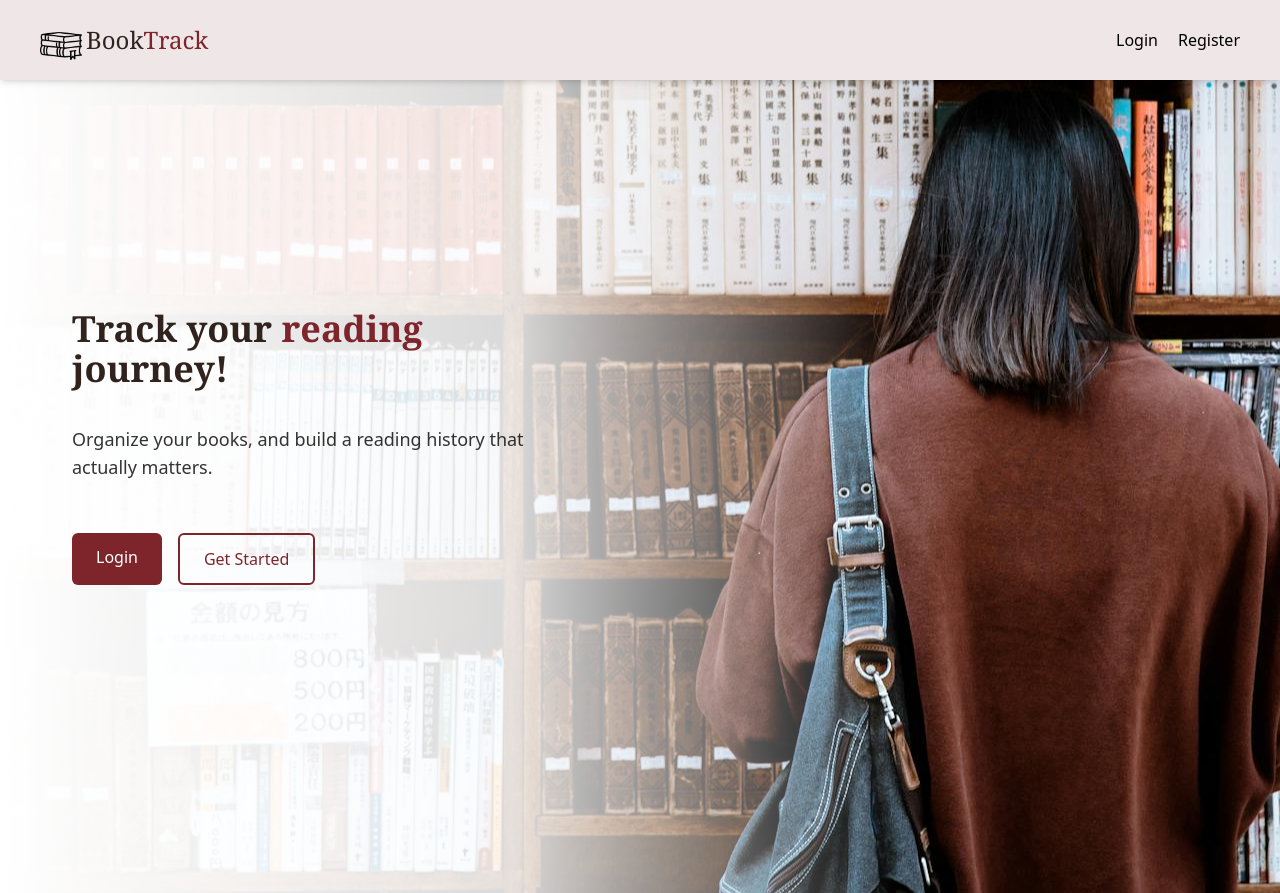
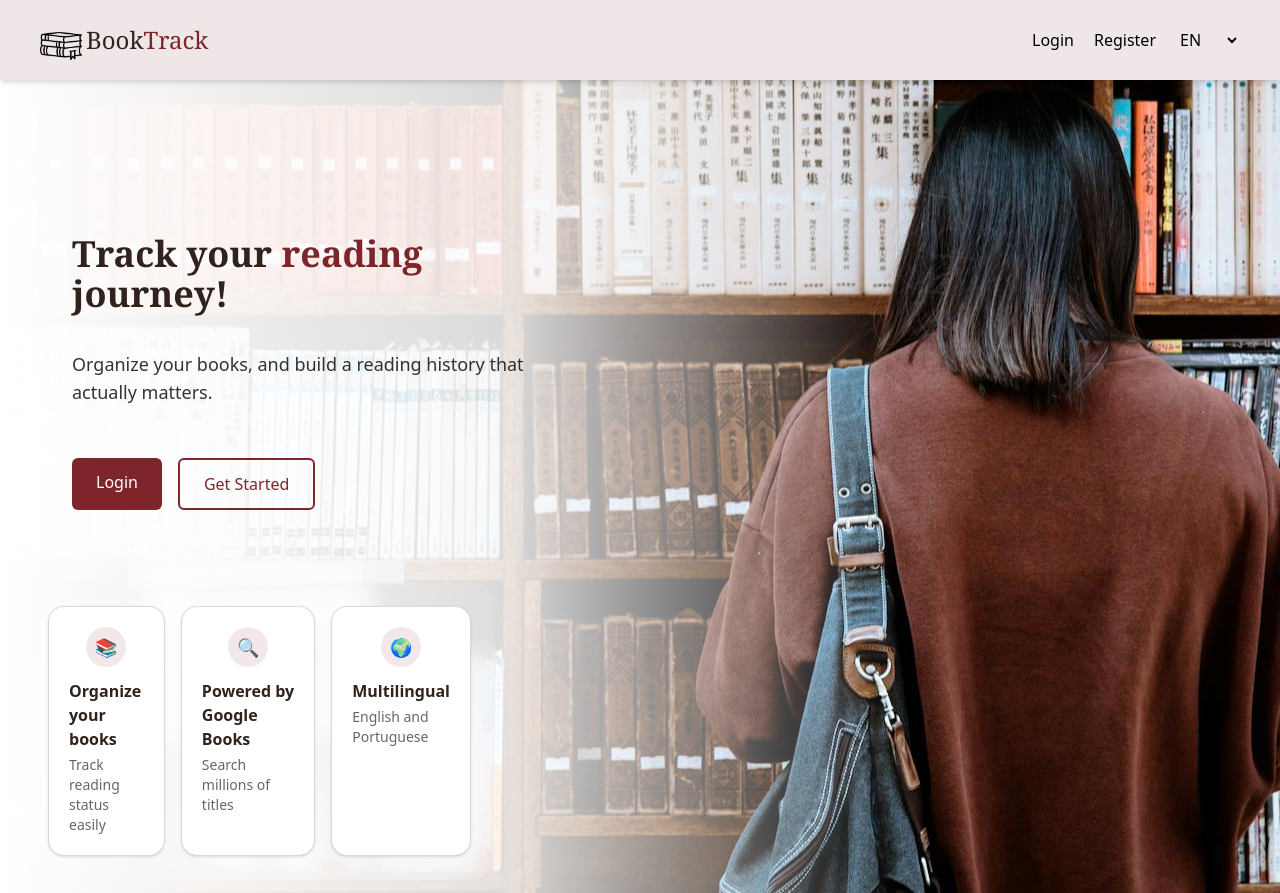
Before and after one commit to felipegs0/Booktracker, a Flask app: page / in a window 1280 px wide. Run offline with Flask 3, Linux system fonts and the light colour scheme.

Commit message:
feat: add language selector and translations system

```diff
--- a/app.py
+++ b/app.py
@@ -2,6 +2,7 @@ from flask import Flask, flash, redirect, render_template, request, session
 from flask_session import Session
 from werkzeug.security import check_password_hash, generate_password_hash
 import requests
+from translations import translations
 
 import sqlite3
 
@@ -22,6 +23,23 @@ def get_db():
     conn = sqlite3.connect("booktrack.db")
     conn.row_factory = sqlite3.Row
     return conn
+
+@app.context_processor
+def inject_translations():
+    lang = session.get("lang", "en")
+    return {
+        "t": translations.get(lang, translations["en"])
+    }
+
+@app.route("/set-language", methods=["POST"])
+def set_language():
+    lang = request.form.get("language")
+
+    if lang in ["en", "pt-br"]:
+        session["lang"] = lang
+
+    return redirect(request.referrer or "/")
+
 
 @app.route("/")
 def index():
--- a/templates/index.html
+++ b/templates/index.html
@@ -13,20 +13,71 @@
             </div>
             <div class="flex gap-5 justify-center items-center">
                 <a href="/login" class="hover:underline">Login</a>
-                <a href="/register" class="hover:underline">Register</a>
+                <a href="/register" class="hover:underline">{{ t.index_register }}</a>
+                <form action="/set-language" method="POST">
+                    <select name="language" onchange="this.form.submit()">
+                        <option value="en" {% if session.get("lang", "en") == "en" %}selected{% endif %}>EN</option>
+                        <option value="pt-br" {% if session.get("lang") == "pt-br" %}selected{% endif %}>PT-BR</option>
+                    </select>
+                </form>
             </div>
+
         </nav>
     </header>
-    <main class="main-index w-[100%] overflow-hidden flex items-center align-middle pl-6">
-        <div class="flex flex-col gap-5 max-w-xl px-12">
-            <h1 class="text-4xl font-serif font-semibold mb-4 text-[#30231D]">Track your <span class="text-[#7E252C]">reading</span> journey!</h1>
-            <p class="text-lg text-black/80 mb-8">Organize your books, and build
-                a reading history that actually matters.</p>
+    <main class="main-index min-w-full overflow-hidden flex flex-col justify-center pl-6 pt-[80px]">
+        <div class="flex flex-col gap-5 max-w-xl px-12 mt-35">
+            <h1 class="text-4xl font-serif font-semibold mb-4 text-[#30231D]">{{ t.index_title.normal }} <span class="text-[#7E252C]">{{ t.index_title.highlight }}</span> {{ t.index_title.final }}</h1>
+            <p class="text-lg text-black/80 mb-8">{{ t.index_subtitle }}</p>
             <div class="flex gap-4">
                 <a href="/login" class="px-6 py-3 bg-[#7E252C] rounded-md font-medium hover:bg-[#661f25] transition text-white">Login</a>
-                <a href="/register" class="px-6 py-3 border-2 text-[#7E252C] border-[#7E252C] rounded-md font-medium hover:bg-[#7E252C] hover:text-white transition">Get Started</a>
+                <a href="/register" class="px-6 py-3 border-2 text-[#7E252C] border-[#7E252C] rounded-md font-medium hover:bg-[#7E252C] hover:text-white transition">{{ t.index_register_button }}</a>
             </div>
+
         </div>
+
+        <section class="mt-18">
+  <div class="bg-white/10 backdrop-blur-md rounded-3xl p-6 flex gap-4 w-[37.5%]">
+
+    <div class="p-5 w-52 rounded-2xl bg-white border border-black/15 shadow-sm hover:shadow-md transition">
+            <div class="w-10 h-10 mx-auto mb-3 flex items-center justify-center rounded-full bg-[#7E252C]/10 text-[#7E252C] text-lg">
+                📚
+            </div>
+            <h3 class="font-semibold text-base text-[#30231D]">
+                {{ t.index_card1.title }}
+            </h3>
+            <p class="text-sm text-black/60 mt-1">
+                {{ t.index_card1.subtitle }}
+            </p>
+        </div>
+
+
+        <div class="p-5 rounded-2xl bg-white border border-black/15 shadow-sm hover:shadow-md transition">
+            <div class="w-10 h-10 mb-3 mx-auto flex items-center justify-center rounded-full bg-[#7E252C]/10 text-[#7E252C] text-lg">
+                🔍
+            </div>
+            <h3 class="font-semibold text-base text-[#30231D]">
+                {{ t.index_card2.title }}
+            </h3>
+            <p class="text-sm text-black/60 mt-1">
+                 {{ t.index_card2.subtitle }}
+            </p>
+        </div>
+
+        <div class="p-5 w-48 rounded-2xl bg-white border border-black/15 shadow-sm hover:shadow-md transition">
+            <div class="w-10 h-10 mb-3 mx-auto flex items-center justify-center rounded-full bg-[#7E252C]/10 text-[#7E252C] text-lg">
+                🌍
+            </div>
+            <h3 class="font-semibold text-base text-[#30231D]">
+                {{ t.index_card3.title }}
+            </h3>
+            <p class="text-sm text-black/60 mt-1">
+                 {{ t.index_card3.subtitle }}
+            </p>
+        </div>
+
+  </div>
+</section>
+
     </main>
 </body>
 {% endblock %}
--- /dev/null
+++ b/translations.py
@@ -0,0 +1,190 @@
+translations = {
+    "en": {
+        "welcome": "Welcome",
+        "welcome_back": "Welcome back",
+        "tagline": "Track and organize your reading journey.",
+        "add_book": "Add a book",
+        "add_first_book": "Add your first book",
+        "finished_books": "Finished Books",
+        "reading_books": "Reading Books",
+        "to_read_books": "To Read Books",
+        "logout": "Logout",
+        "no_books_title": "You haven't added any books yet",
+        "no_books_subtitle": "Start building your reading history by adding your first book",
+
+        "index_register_button": "Get Started",
+        "index_register": "Register",
+        "index_title": {
+            "normal": "Track your",
+            "highlight": "reading",
+            "final": "journey!"
+        },
+        "index_subtitle": "Organize your books, and build a reading history that actually matters.",
+        "index_card1": {
+            "title": "Organize your books",
+            "subtitle": "Track reading status easily"
+        },
+        "index_card2": {
+            "title": "Powered by Google Books",
+            "subtitle": "Search millions of titles"
+        },
+        "index_card3": {
+            "title": "Multilingual",
+            "subtitle": "English and Portuguese"
+        },
+
+        "login_title": "Enter in your account",
+        "login_username": "Username",
+        "login_username_placeholder": "Type your username",
+        "login_password": "Password",
+        "login_password_placeholder": "Type your password",
+        "login_no_account": {
+            "text": "Don't have an account?",
+            "register": "Register"
+        },
+
+        "register_title": "Create your account",
+        "register_username": "Username",
+        "register_username_placeholder": "Type your username",
+        "register_password": "Password",
+        "register_password_placeholder": "Type your password",
+        "register_confirm": "Confirm Password",
+        "register_confirm_placeholder": "Confirm your password",
+        "register_button": "Create your account",
+        "register_have_account": {
+            "text": "Already have an account?",
+            "login": "Login"
+        },
+
+        "profile_welcome": {
+            "first": "Welcome",
+            "others": "Welcome back"
+        },
+        "profile_tagline": "Track and organize your reading journey.",
+        "profile_button": {
+            "first": "Add your first book",
+            "others": "Add a book"
+        },
+        "profile_no_books_title": "You haven't added any books yet",
+        "profile_no_books_subtitle": "Start building your reading history by adding your first book",
+        "profile_search": "Search books...",
+        "profile_finished": "Finished",
+        "profile_update": "Update",
+        "profile_remove": "Remove",
+        "profile_books": {
+            "finished_books": "Finished Books",
+            "reading_books": "Reading Books",
+            "to_read_books": "To Read Books"
+        },
+
+        "modal_read": "Read",
+        "modal_reading": "Reading",
+        "modal_will_read": "Will read",
+        "modal_close": "Close",
+
+        "add_title": "Add a book",
+        "add_subtitle": "Search for a book by title",
+        "add_search": {
+            "placeholder": "Search books...",
+            "button": "Search"
+        },
+        "add_description": "Description",
+        "add_profile": "Profile",
+        "add_button": "Add"
+
+
+    },
+    "pt-br": {
+        "welcome": "Bem vindo",
+        "welcome_back": "Bem vindo de volta",
+        "tagline": "Acompanhe e organize sua jornada de leitura.",
+        "add_book": "Adicionar livro",
+        "add_first_book": "Adicionar seu primeiro livro",
+        "finished_books": "Livros finalizados",
+        "reading_books": "Lendo",
+        "to_read_bopoks": "Quero ler",
+        "logout": "Sair",
+        "no_books_title": "Você ainda não adicionou nenhum livro",
+        "no_books_subtitle": "Comece sua jornada adicionando seu primeiro livro",
+
+        "index_register_button": "Comece aqui",
+        "index_register": "Registrar",
+        "index_title": {
+            "normal": "Organize sua jornada de",
+            "highlight": "leitura!",
+            "final": ""
+        },
+        "index_subtitle": "Organize seus livros e construa um histórico de leitura que realmente faça a diferença.",
+        "index_card1": {
+            "title": "Organize seus livros",
+            "subtitle": "Gerencie seus status de leitura facilmente"
+        },
+        "index_card2": {
+            "title": "Integrado ao Google Books",
+            "subtitle": "Pesquise milhões de títulos"
+        },
+        "index_card3": {
+            "title": "Multilinguagem",
+            "subtitle": "Português e Inglês"
+        },
+
+        "login_title": "Entre na sua conta",
+        "login_username": "Usuário",
+        "login_username_placeholder": "Digite seu nome de usuário",
+        "login_password": "Senha",
+        "login_password_placeholder": "Digite sua senha",
+        "login_no_account": {
+            "text": "Não possui uma conta?",
+            "register": "Registre-se"
+        },
+
+        "register_title": "Crie sua conta",
+        "register_username": "Usuário",
+        "register_username_placeholder": "Digite seu nome de usuário",
+        "register_password": "Senha",
+        "register_password_placeholder": "Digite sua senha",
+        "register_confirm": "Confirme sua senha",
+        "register_confirm_placeholder": "Confirm your password",
+        "register_button": "Crie sua conta",
+        "register_have_account": {
+            "text": "Já possui uma conta?",
+            "login": "Login"
+        },
+
+        "profile_welcome": {
+            "first": "Bem-vindo(a)",
+            "others": "Bem-vindo(a) de volta"
+        },
+        "profile_tagline": "Acompanhe e organize sua jornada de leitura.",
+        "profile_button": {
+            "first": "Adicione seu primeiro livro",
+            "others": "Adicionar livro"
+        },
+        "profile_no_books_title": "Você ainda não adicionou nenhum livro.",
+        "profile_no_books_subtitle": "Comece a construir seu histórico de leitura adicionando seu primeiro livro.",
+        "profile_search": "Buscar livros...",
+        "profile_finished": "Finalizado",
+        "profile_update": "Atualizar",
+        "profile_remove": "Remover",
+        "profile_books": {
+            "finished_books": "Livros Finalizados",
+            "reading_books": "Lendo",
+            "to_read_books": "Para Ler"
+        },
+
+        "modal_read": "Lido",
+        "modal_reading": "Lendo",
+        "modal_will_read": "Irei ler",
+        "modal_close": "Fechar",
+
+        "add_title": "Adicione um livro",
+        "add_subtitle": "Procure um livro pelo título.",
+        "add_search": {
+            "placeholder": "Buscar livro...",
+            "button": "Buscar"
+        },
+        "add_description": "Descrição",
+        "add_profile": "Perfil",
+        "add_button": "Salvar"
+    }
+}
```
Also changed, not shown: templates/add.html (+7 -7 lines), templates/login.html (+7 -7 lines), templates/profile.html (+24 -24 lines), templates/register.html (+10 -10 lines), 3 other files.
